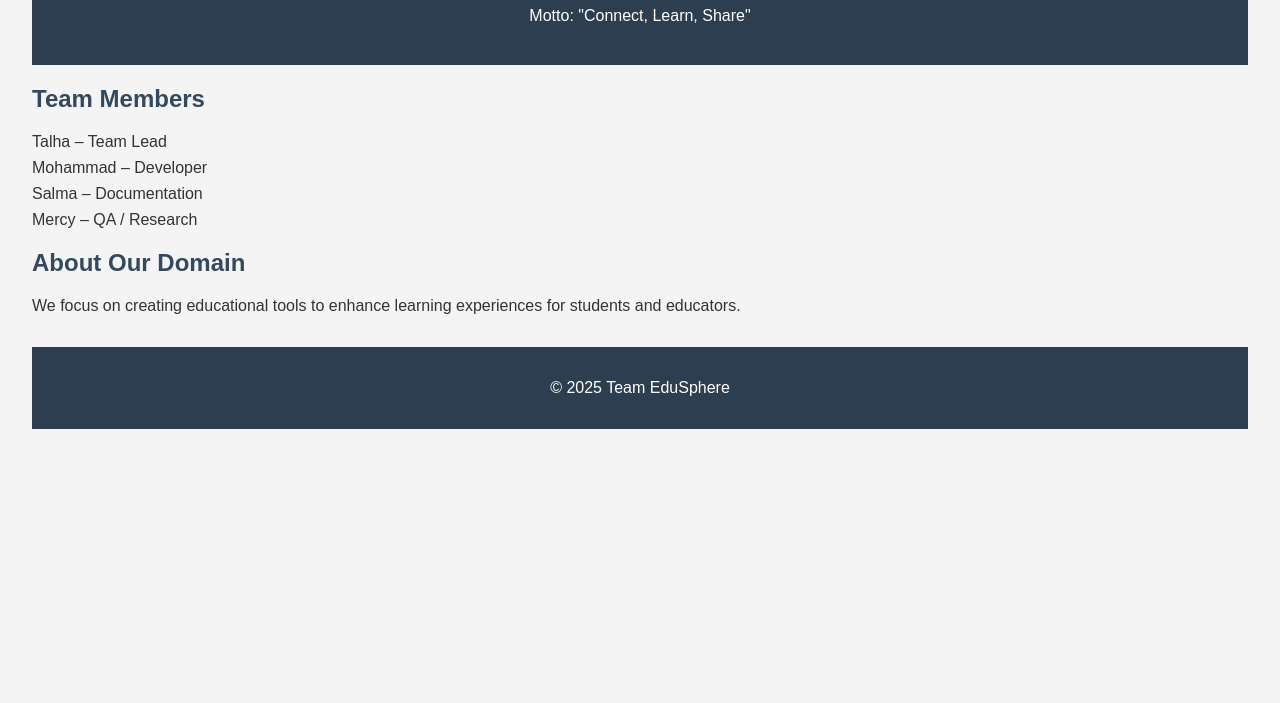
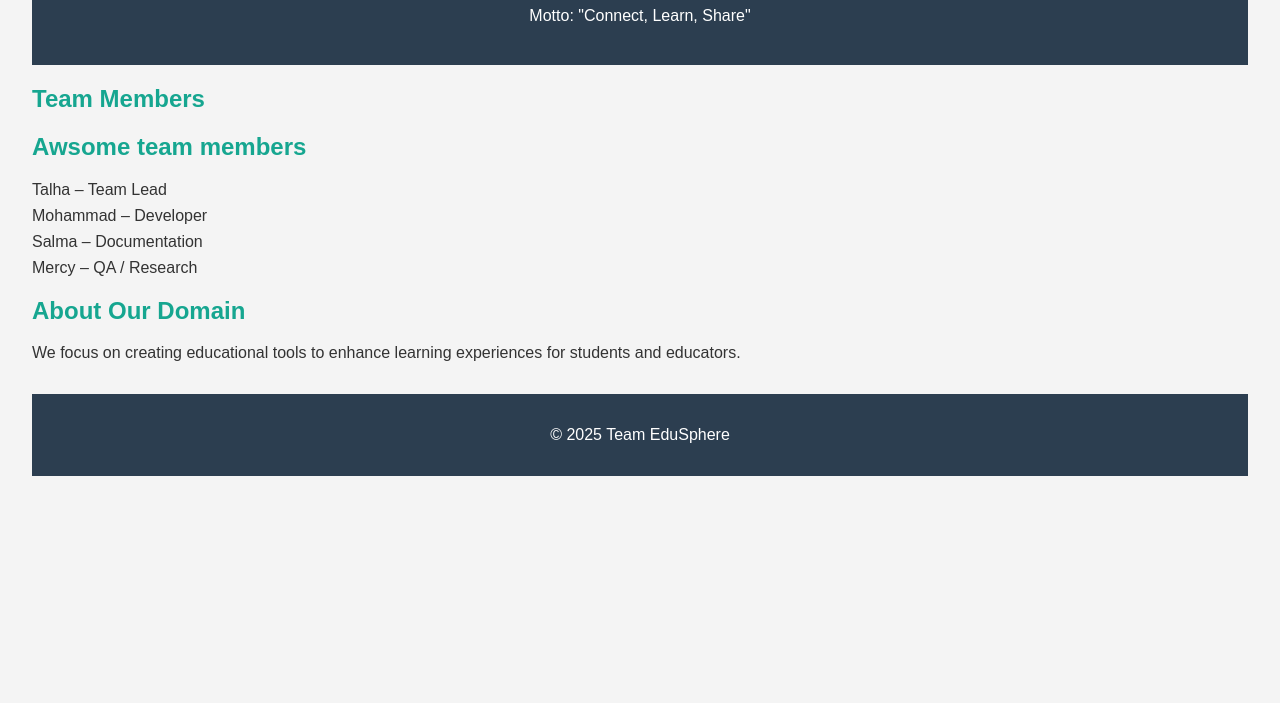
Before and after one commit to mercykorir1/software-engineering, a plain HTML site: page index.html in a window 1280 px wide. Shown: the part 97-800 px from the top of the page. Drawn offline with Linux system fonts and the light colour scheme.

Commit message:
chore: change h2 color and add h2 heading

```diff
--- a/index.html
+++ b/index.html
@@ -14,6 +14,7 @@
 
   <section id="members">
     <h2>Team Members</h2>
+    <h2>Awsome team members</h2>
     <ul>
       <li>Talha – Team Lead</li>
       <li>Mohammad – Developer</li>
--- a/style.css
+++ b/style.css
@@ -17,7 +17,7 @@ header {
 
 /* Headings */
 h1, h2 {
-  color: #34495e;
+  color: #16a690;
 }
 
 /* Team members */
```
